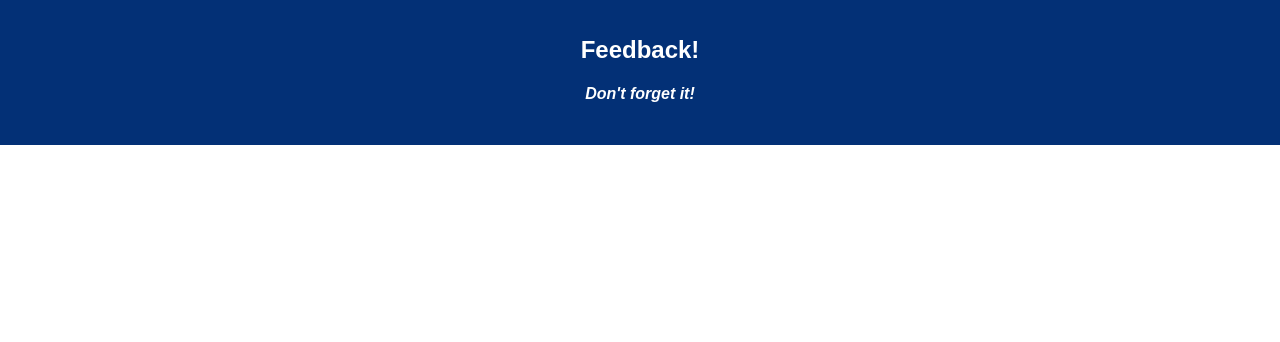
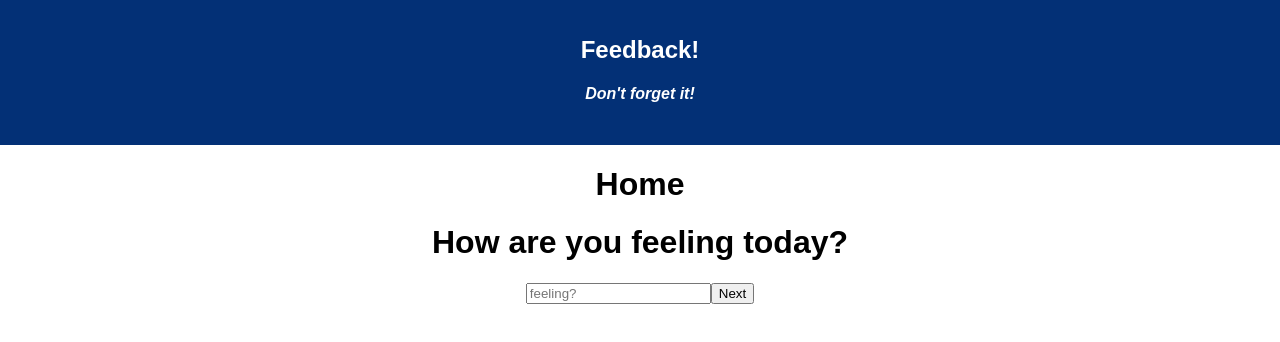
Before and after one commit to ntxooyaj89/weekend-challenge-5-feedback, a React (Create React App) app: page / in a window 1280 px wide. Shown: the top 342 px of the page. Built offline with nearby package versions, Linux system fonts and the light colour scheme.

Commit message:
added database and home page to project.

```diff
--- a/src/components/App/App.js
+++ b/src/components/App/App.js
@@ -1,6 +1,10 @@
 import React, { Component } from 'react';
-import axios from 'axios';
+// import axios from 'axios';
 import './App.css';
+
+// this line allow me to use Route to navagate to other files
+import { HashRouter as Router, Route, } from 'react-router-dom';
+import Home from './../Home/Home'
 
 class App extends Component {
   render() {
@@ -10,6 +14,18 @@
           <h1 className="App-title">Feedback!</h1>
           <h4><i>Don't forget it!</i></h4>
         </header>
+        <Router>
+
+        <div>
+
+          <Route exact path="/" component={Home}/>
+          <Route />
+          <Route />
+          <Route />
+
+        </div>
+        </Router>
+
         <br/>
       </div>
     );
--- /dev/null
+++ b/src/components/Home/Home.js
@@ -0,0 +1,34 @@
+import React, { Component } from 'react';
+import { connect } from 'react-redux'
+
+
+
+class Home extends Component {
+
+    constructor(){
+        super()
+
+        this.state ={
+             input:'',
+
+        }
+
+        this.handleClick = () =>{
+           console.log('this is Home');
+        }
+    }
+    render(){
+        return(
+            <div>
+                <h1>Home</h1>
+                <div>
+                    <h1>How are you feeling today?</h1>
+                    <input onChange={this.inputChange} placeholder="feeling?"/>
+                    <button onClick={this.handleClick}>Next</button>
+                </div>
+            </div>
+        )
+    }
+}
+
+export default Home;
```
